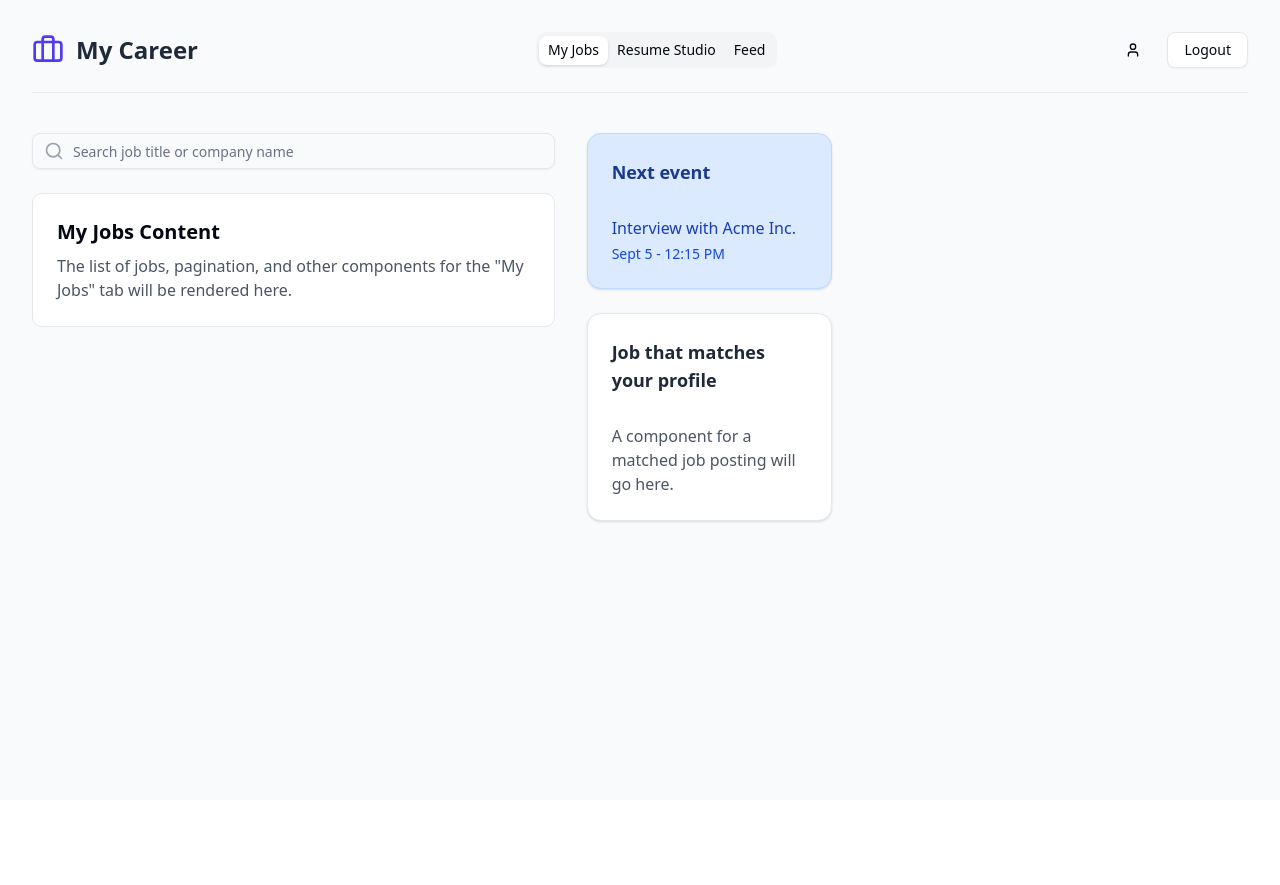
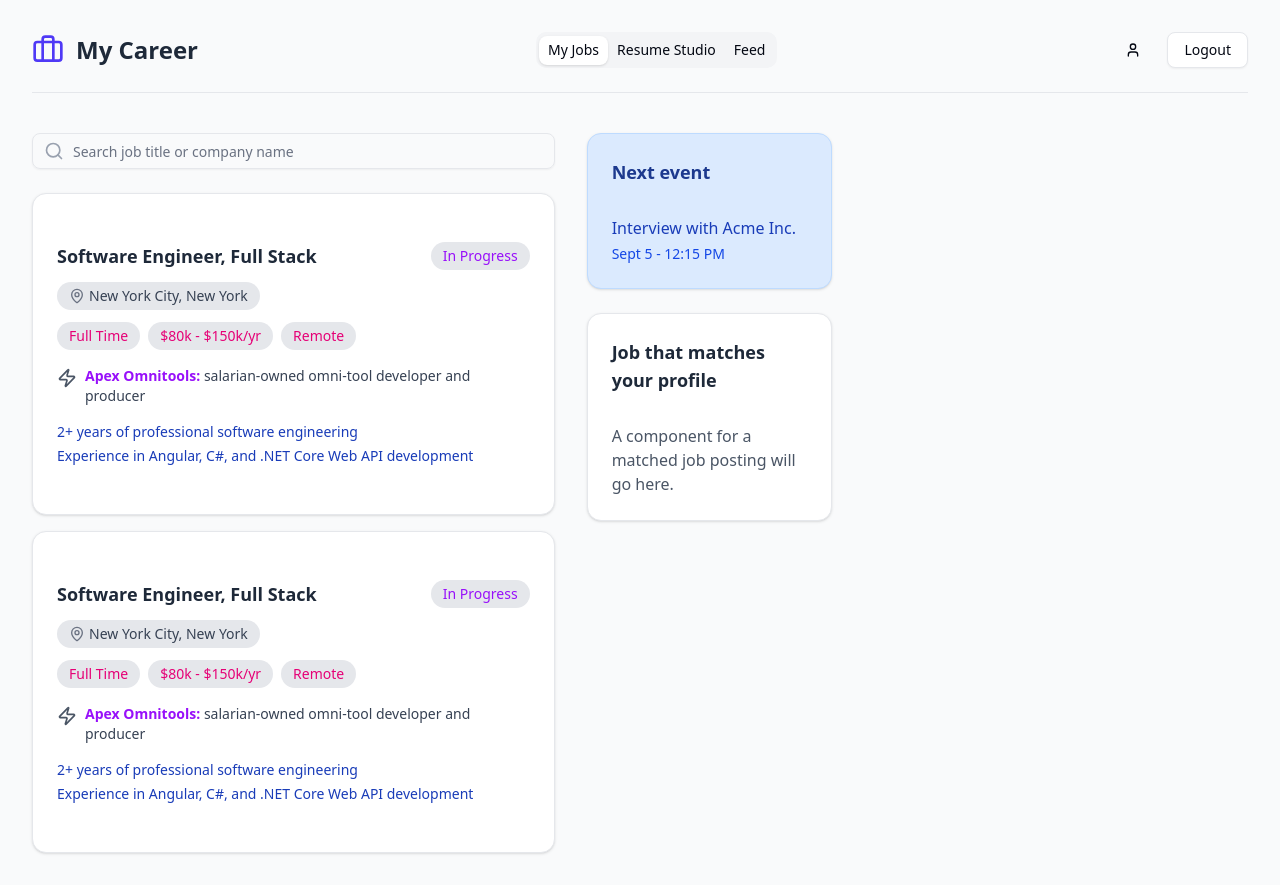
Before and after one commit to nelumbus-cloud/CSCI6180SD-D, a React (Vite) app in the folder frontend/: page / in a window 1280 px wide. Before the commit the page ends 800 px from the top, so only its background shows below. Built offline with nearby package versions, Linux system fonts and the light colour scheme.

Commit message:
job cards
added sample job cards

```diff
--- a/frontend/src/App.jsx
+++ b/frontend/src/App.jsx
@@ -3,6 +3,7 @@ import { Button } from '@/components/ui/button';
 import { Card, CardContent, CardHeader, CardTitle } from '@/components/ui/card';
 import { Input } from '@/components/ui/input';
 import { Tabs, TabsContent, TabsList, TabsTrigger } from '@/components/ui/tabs';
+import { JobCard } from '@/components/JobCard';
 
 export default function DashboardLayout() {
   return (
@@ -57,11 +58,36 @@ export default function DashboardLayout() {
                         className="pl-10"
                       />
                     </div>
-                    <div className="bg-white p-6 rounded-lg border border-gray-200">
-                      <h2 className="text-xl font-semibold">My Jobs Content</h2>
-                      <p className="mt-2 text-gray-600">
-                        The list of jobs, pagination, and other components for the "My Jobs" tab will be rendered here.
-                      </p>
+                    {/* sample job cards info */}
+                    <div className="space-y-4">
+                      <JobCard
+                        title="Software Engineer, Full Stack"
+                        location="New York City, New York"
+                        status="In Progress"
+                        type="Full Time"
+                        salary="$80k - $150k/yr"
+                        work_location="Remote"
+                        company="Apex Omnitools"
+                        description="salarian-owned omni-tool developer and producer"
+                        requirements={[
+                          "2+ years of professional software engineering",
+                          "Experience in Angular, C#, and .NET Core Web API development"
+                        ]}
+                      />
+                      <JobCard
+                        title="Software Engineer, Full Stack"
+                        location="New York City, New York"
+                        status="In Progress"
+                        type="Full Time"
+                        salary="$80k - $150k/yr"
+                        work_location="Remote"
+                        company="Apex Omnitools"
+                        description="salarian-owned omni-tool developer and producer"
+                        requirements={[
+                          "2+ years of professional software engineering",
+                          "Experience in Angular, C#, and .NET Core Web API development"
+                        ]}
+                      />
                     </div>
                   </div>
 
--- a/frontend/src/components/JobCard.jsx
+++ b/frontend/src/components/JobCard.jsx
@@ -1,37 +1,56 @@
 // components/JobCard.jsx
-import { Card, CardHeader, CardContent } from "@/components/ui/card"
-import { Badge } from "@/components/ui/badge"
-import { MapPin } from "lucide-react"
+import { Card, CardContent } from "@/components/ui/card"
+import { MapPin, Zap } from "lucide-react" //location pin and 'company logo' icons
 
-export function JobCard({ title, location, status, type, company, description, requirements }) {
+export function JobCard({ title, location, status, type, salary, work_location, company, description, requirements }) {
     return (
-        <Card>
-            <CardHeader className="flex justify-between">
-                <div>
-                    <h3 className="font-semibold">{title}</h3>
-                    <p className="flex items-center text-sm text-muted-foreground">
-                        <MapPin className="w-4 h-4 mr-1" /> {location}
+        <Card className="bg-white border border-gray-200">
+            <CardContent className="p-6">
+                {/* job header with job title and progress tag */}
+                <div className="flex justify-between items-start mb-3">
+                    <h3 className="text-lg font-semibold text-gray-800">{title}</h3>
+                    <span className="bg-gray-200 text-purple-600 px-3 py-1 rounded-full text-sm font-medium">
+                        {status}
+                    </span>
+                </div>
+
+                {/* location with pin icon */}
+                <div className="flex items-center mb-3">
+                <span className="flex items-center bg-gray-200 text-gray-700 px-3 py-1 rounded-full text-sm">
+                    <MapPin className="w-4 h-4 text-gray-500 mr-1" />
+                    {location}
+                </span>
+                </div>
+
+                {/* three flairs including the schedule type, salary, and work location */}
+                <div className="flex gap-2 mb-4 flex-wrap">
+                    <span className="bg-gray-200 text-pink-600 px-3 py-1 rounded-full text-sm">
+                        {type}
+                    </span>
+                    <span className="bg-gray-200 text-pink-600 px-3 py-1 rounded-full text-sm">
+                        {salary}
+                    </span>
+                    <span className="bg-gray-200 text-pink-600 px-3 py-1 rounded-full text-sm">
+                        {work_location}
+                    </span>
+                </div>
+
+                {/* company description with logo */}
+                <div className="flex items-start mb-4">
+                    <Zap className="w-5 h-5 text-gray-600 mr-2 mt-0.5 flex-shrink-0" />
+                    <p className="text-sm text-gray-700">
+                        <span className="font-bold text-purple-600">{company}:</span> {description}
                     </p>
                 </div>
-                {status && <Badge variant="secondary">{status}</Badge>}
-            </CardHeader>
 
-            <CardContent>
-                <div className="flex gap-2 mb-2 flex-wrap">
-                    {type.map((t, idx) => (
-                        <Badge key={idx}>{t}</Badge>
+                {/* job requirements section */}
+                <div className="space-y-1">
+                    {requirements.map((req, idx) => (
+                        <p key={idx} className="text-sm text-blue-800">
+                            {req}
+                        </p>
                     ))}
                 </div>
-
-                <p className="text-sm">
-                    <span className="font-bold text-primary">{company}</span>: {description}
-                </p>
-
-                {requirements.map((req, idx) => (
-                    <p key={idx} className="text-sm text-muted-foreground">
-                        {req}
-                    </p>
-                ))}
             </CardContent>
         </Card>
     )
```
Also changed, not shown: 1 other file (tests, documents, lock files or other folders).
